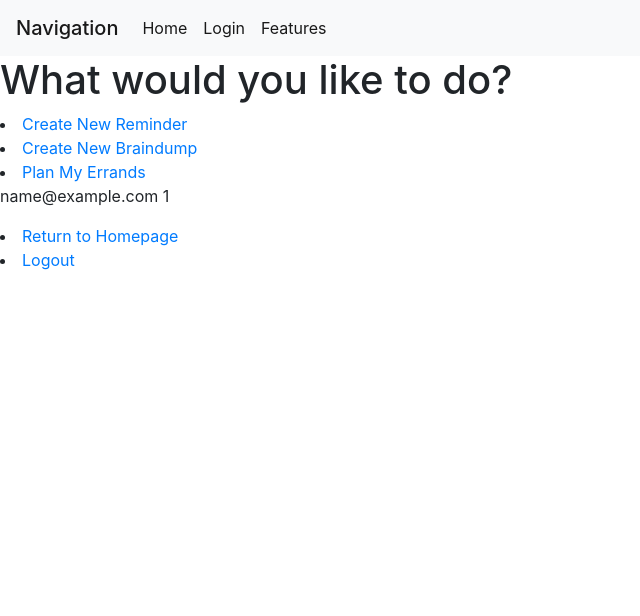
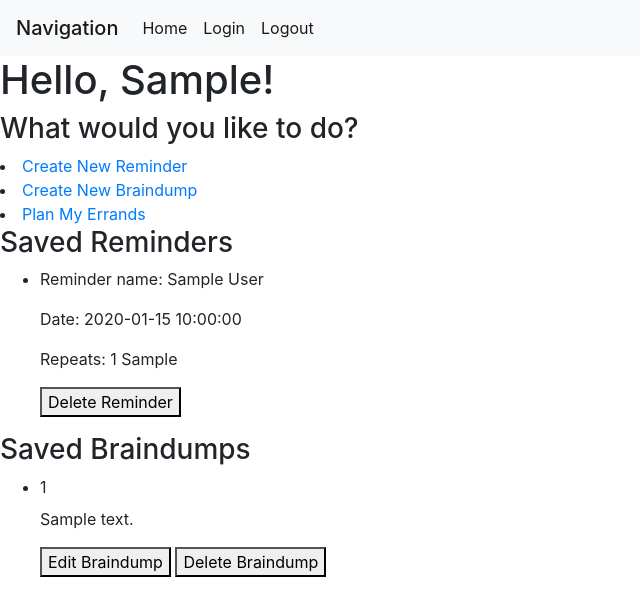
Before and after one commit to alexray113/Get-Organized-App, a Flask app: page /users/1 in a window 1280 px wide. Shown: the top 616 px of the page, without its empty margins (0-640 px from the left). Run offline with Flask 2, Linux system fonts and the light colour scheme; tables that the repository leaves empty hold one stand-in row (values such as "Sample post"); some libraries are stand-ins or nearby versions.

Commit message:
finished edit/delete buttons

```diff
--- a/model.py
+++ b/model.py
@@ -44,6 +44,7 @@ class User_reminder(db.Model):
 
     ur_id = db.Column(db.Integer, autoincrement=True, primary_key=True)
     reminder_id = db.Column(db.Integer, db.ForeignKey('reminder.reminder_id'))
+    reminder_name = db.Column(db.String(50))
     user_id = db.Column(db.Integer, db.ForeignKey("users.user_id"))
     reminder_date = db.Column(db.DateTime)
     reminder_frequency = db.Column(db.Integer)
--- a/server.py
+++ b/server.py
@@ -1,7 +1,8 @@
 """Server for movie ratings app."""
 
 from flask import (Flask, render_template, request, flash, session,
-                   redirect)
+                   redirect, jsonify)
+
 from model import connect_to_db, db
 import crud
 
@@ -18,51 +19,69 @@ def view_homepage():
 # renders homepage.html template
     return render_template('homepage.html')
 
-# app route to homepage
+# app route to errands page
 @app.route("/maps")
 def view_map():
     """Load the homepage."""
-# renders homepage.html template
+# renders maps.html template
     return render_template('maps.html')
 
+# app route to login page
 @app.route('/user_login')
 def display_login():
     """Display Login Page."""
-
+# renders user_login.html template
     return render_template('user_login.html')
 
+# app route to braindumps page
 @app.route('/braindump')
 def display_braindump():
     """Displays braindump page"""
-
+# renders braindump.html template
     return render_template('braindump.html')
 
+# app route to reminders page
 @app.route('/reminders')
 def display_reminders():
     """Displays reminders page"""
-
+# renders reminders.html template
     return render_template('reminders.html')
 
+# app route to return to user dashboard from maps, braindumps, and reminders page
 @app.route('/dashboard')
 def display_user_profile():
     """Returns to dashboard of user in session"""
-
+# retrieves user info from session to stay logged in
     user_id = session['user_id']
     user_email = session['email']
+    user_fname = session['fname']
+# redirects back to user dashboard
+    return redirect(f'/users/{user_id}')
 
-    return render_template("user_profile.html", user_email=user_email, user_id=user_id)
-
+# app route to display user dashboard page
 @app.route('/users/<user_id>')
 def show_user(user_id):
     """Display user profile page"""
     # saves user object to get_user_by_id by using crud.py function to query
     # user database
     user_object = crud.get_user_by_id(user_id)
+    # pulls user email, id, and first name from user object
     user_email = user_object.email
     user_id = user_object.user_id
-    # renders user_profile.html template and passes user object (get_user_by_id) to
-    # html jinja template variable user
-    return render_template('user_profile.html', user_id=user_id, user_email=user_email)
+    user_fname = user_object.fname
+
+# make a list of all user reminders and add to list
+    user_reminders = crud.get_reminder_by_id(user_id)
+
+
+# make a list of all user braindumps and add to list
+    user_bds = crud.get_bd_by_id(user_id)
+
+
+    # renders user_profile.html template and passes user object info, reminder list,
+    # and bd list to jinja template variables
+    return render_template('user_profile.html', user_id=user_id, user_email=user_email, user_fname=user_fname, user_reminders=user_reminders, user_bds=user_bds)
+
 
 @app.route("/login", methods=['POST'])
 def login_user():
@@ -74,38 +93,42 @@ def login_user():
     # uses post request variable as argument for get_user_by email crud.py function
     # to query user database and save user_object to variable user object
     user_object = crud.get_user_by_email(user_email)
-    # saves user_object password to variable db_password
+    # saves user_object password, user id, email, and first name to variables
     db_password = user_object.password
-    # saves user_id from user_object to variable user_id
     user_id = user_object.user_id
     user_email = user_object.email
+    user_fname = user_object.fname
 
     if password == db_password:
-        # stores id in session and logs user in
+        # stores id in session and logs user in if input password matches
+        # database password
         session['user_id'] = user_id
         session['email'] = user_email
+        session['fname'] = user_fname
+
 
         # flashes statement indicating login successful
         flash("You have logged in successfully!")
-         # redirects to user profile page and flashes appropriate message
+         # redirects to user profile page
         return redirect(f'/users/{user_id}')
     else:
-        # flashes statement indicating login successful
+        # flashes statement indicating password is incorrect
         flash("Login password incorrect.")
 
     return render_template("user_login.html")
 
+# app route to log user out
 @app.route("/logout")
 def logout():
     """ Log out """
-
+    # clears session is user is logged in and flashes success message
     if "user_id" in session:
         session.clear()
         flash("You have been logged out successfully. Please come back soon!")
 
     return redirect("/")
 
-# app route to / using POST method
+# app route to create account page
 @app.route('/users', methods=['POST'])
 def user_sign_up():
     """Check if user email already in database, if not, create a new user profile."""
@@ -136,25 +159,15 @@ def user_sign_up():
         db.session.add(new_user)
         # commits new user to db and then flashes success message
         db.session.commit()
-        flash('Your account was created successfully! You may now login.')
+        flash('Your account was created successfully! You are now logged in.')
 
+    # pulls user id from user object and saves in session
     user_id = new_user.user_id
     session['user_id'] = user_id
 
 
-    # redirects to user profile upon completion and flashes appropriate message
+    # redirects to user profile when sign up is successful and flashes appropriate message
     return redirect(f'/users/{user_id}')
-
-#app route to /users
-@app.route('/users')
-def show_all_users():
-    """Display email address of each user with link to user profile"""
-    # returns list of all users and saves to all_users variable by calling
-    # return_all_users function in crud.py file
-    all_users = crud.return_all_users()
-    # renders users.html template and sends user list to all_users variable in users.html
-    # jinja template
-    return render_template('users.html', all_users=all_users)
 
 @app.route('/create_reminders', methods=["POST"])
 def create_reminder():
@@ -168,6 +181,7 @@ def create_reminder():
 
     reminder = crud.create_user_reminder(reminder_type,
                                         user_id,
+                                        reminder_name,
                                         reminder_dt,
                                         reminder_frequency,
                                         reminder_measure
@@ -181,19 +195,59 @@ def create_reminder():
 
 @app.route('/submit_bd', methods=["POST"])
 def create_bd():
-
+    # gets user id from session and pulls text from bd input form
     user_id = session['user_id']
     text_body = request.form.get("bd_content")
-
+    # calls crud function to store new braindump in database and saves to varialbe
     braindump = crud.create_braindump(user_id, text_body)
 
-
+    # adds braindump to database
     db.session.add(braindump)
     db.session.commit()
 
 
     return redirect('/braindump')
 
+# allows user to delete reminders
+@app.route("/delete-reminder", methods=['POST'])
+def delete_reminder():
+
+    reminder_id = int(request.json.get("btn_id"))
+    delete_reminder = crud.delete_reminder(reminder_id)
+
+
+    return delete_reminder
+
+#allows user to edit braindump
+@app.route("/edit-braindump", methods=['POST'])
+def edit_bds():
+
+    bd_id = request.form.get("bd_id")
+    bd_object = crud.return_bd_by_id(bd_id)
+    bd_text = bd_object.text_body
+
+    return render_template("saved_braindumps.html", bd_text=bd_text, bd_id=bd_id)
+
+@app.route("/update-bd", methods=['POST'])
+def update_bds():
+    user_id = session['user_id']
+    text_body = request.form.get("edit-bd-text")
+    bd_id = int(request.form.get("bd_id"))
+
+    updated_bd = crud.update_bd_by_id(bd_id, text_body)
+
+    return redirect(f'/users/{user_id}')
+
+
+
+@app.route("/delete-braindumps", methods=['POST'])
+def delete_bds():
+
+    bd_id = int(request.json.get("bd_btn_id"))
+    print(type(bd_id))
+    delete_braindump = crud.delete_bd(bd_id)
+
+    return delete_braindump
 
 
 
--- a/static/js/app.js
+++ b/static/js/app.js
@@ -1,101 +1,55 @@
-// const bdForm = document.querySelector('#bd-form');
-// const reminderForm = document.querySelector("#reminder-form");
-// const textArea = document.querySelector("textarea");
-// const bdMain = document.querySelector("#bd-main");
-// const reminderMain = document.querySelector("#reminder-main");
-// const bdUl = document.querySelector("#bd-ul-list");
-// const reminderUl = document.querySelector("#reminder-ul-list");
-// const reminderValues = document.querySelectorAll(".reminder-value");
+// delete reminders
+const deleteBtns = document.querySelectorAll(".delete-reminder");
+
+for (const rBtn of deleteBtns) {
+    rBtn.addEventListener('click', (evt) => {
+        evt.preventDefault();
+        console.log(typeof rBtn)
+
+        fetch('/delete-reminder', {
+            method: "POST",
+            body: JSON.stringify({'btn_id': rBtn.id}),
+            headers: {
+                'Content-Type': 'application/json'
+                    },
+        })
+
+        .then((response) => {console.log(response)
+            return response
+        })
+        .then((responseJson) => {
+            document.querySelector(`#delete${rBtn.id}`).remove();
+            console.log(responseJson);
+        })
 
 
-// // create li for brain dumps
-// function createBdLi() {
-//     const li = document.createElement('li');
-//     const span = document.createElement('span');
-//     span.textContent = textArea.value;
-//     const editBtn = document.createElement('button');
-//     editBtn.textContent = 'edit';
-//     const removeBtn = document.createElement('button');
-//     removeBtn.textContent = 'remove';
 
-//     li.appendChild(span);
-//     li.appendChild(editBtn);
-//     li.appendChild(removeBtn);
+    });
+};
 
-//     return li;
+const deleteBdBtns = document.querySelectorAll(".delete-bd");
 
-// }
+for (const btn of deleteBdBtns) {
+    btn.addEventListener('click', (evt) => {
+        evt.preventDefault();
 
-// // // create li for reminders
-// // function createReminderLi() {
-// //     const rValues = []
-// //     const li = document.createElement('li');
-// //     const span = document.createElement('span');
-// //     for (const i = 0; i <= reminderValues.length - 1; i++) {
-// //         rValues.push(reminderValues[i].textContent)
-// //     }
-// //     span.textContent = rValues;
-// //     const editBtn = document.createElement('button');
-// //     editBtn.textContent = 'edit';
-// //     const removeBtn = document.createElement('button');
-// //     removeBtn.textContent = 'remove';
+        fetch('/delete-braindumps', {
+            method: "POST",
+            body: JSON.stringify({'bd_btn_id': btn.id}),
+            headers: {
+                'Content-Type': 'application/json'
+                    },
+        })
 
-// //     li.appendChild(span);
-// //     li.appendChild(editBtn);
-// //     li.appendChild(removeBtn);
+        .then((response) => {console.log(response)
+            return response
+        })
+        .then((responseJson) => {
+            document.querySelector(`#delete${btn.id}`).remove();
+            console.log(responseJson);
+        })
 
-// //     return li;
 
-// // }
 
-// bdForm.addEventListener('submit', (evt) => {
-//     evt.preventDefault();
-
-//     const li = createBdLi();
-
-//     if(textArea.value === "") {
-//         alert("Please enter text before submitting!");
-//     } else {
-//         bdUl.appendChild(li);
-//     }
-// });
-
-// reminderForm.addEventListener('submit', (evt) => {
-//     evt.preventDefault();
-
-//     const li = createReminderLi();
-
-//     if(reminderValues === []) {
-//         alert("Please enter text before submitting!");
-//     } else {
-//         reminderUl.appendChild(li);
-//     }
-// });
-
-// // button actions
-
-// bdUl.addEventListener('click', (evt) => {
-//     if(evt.target.tagName==='BUTTON') {
-//         const button = evt.target;
-//         const li = button.parentNode;
-//         const ul = li.parentNode;
-//         if(button.textContent === 'remove') {
-//             ul.removeChild(li);
-//         } else if(button.textContent === 'edit') {
-//             const span = li.firstElementChild;
-//             const text = document.createElement('textarea');
-//             text.value = span.textContent;
-//             li.insertBefore(text, span);
-//             li.removeChild(span);
-//             button.textContent = 'save';
-//         } else if(button.textContent === 'save') {
-//             const text = li.firstElementChild;
-//             const span = document.createElement('span');
-//             span.textContent = text.value;
-//             li.insertBefore(span, text);
-//             li.removeChild(text);
-//             button.textContent = 'edit';
-//         }
-//     }
-
-// });
+    });
+}
--- a/static/styles.css
+++ b/static/styles.css
@@ -26,9 +26,8 @@
 
 
 #map {
-    width: 500px;
-    height: 500px;
-    background-color: red;
+    width: 700px;
+    height: 700px;
 }
 
 html, body {
--- a/templates/base.html
+++ b/templates/base.html
@@ -57,8 +57,8 @@
             </li>
           </li>
             <li class="nav-item active">
-              <a href="#" class="nav-link disabled">
-                Features
+              <a href="/logout" class="nav-link active">
+                Logout
               </a>
             </li>
           </ul>
--- a/templates/braindump.html
+++ b/templates/braindump.html
@@ -18,10 +18,6 @@
                     <br>
                         <button type="submit" name="submit" value="submit">Submit</button>
                     </form>
-                    <header id="header">
-                        <h2>Past Brain Dumps</h2>
-                    </header>
-                    <ul id="bd-ul-list" ></ul>
                 </main>
             </div>
         </div>
--- a/templates/user_profile.html
+++ b/templates/user_profile.html
@@ -1,23 +1,45 @@
 {% extends 'base.html' %}
 
 {% block title %}User Dashboard{% endblock %}
+{% block head %}
+{% endblock %}
+
 
 {% block body %}
-<h1>What would you like to do?</h1>
 
+<h1>Hello, {{user_fname}}!</h1>
+<h3>What would you like to do?</h3>
 <li><a href="/reminders">Create New Reminder</a></li>
 <li><a href="/braindump">Create New Braindump</a></li>
 <li><a href="/maps">Plan My Errands</a></li>
 
 
-<p>
-  {{ user_email }}
-  {{ user_id }}
-</p>
+<h3>Saved Reminders</h3>
+        <ul>
+          {% for reminder in user_reminders %}
+          <li id="delete{{ reminder.ur_id }}">
+              <p>Reminder name: {{ reminder.reminder_name}}</p>
+              <p>Date: {{reminder.reminder_date}}</p>
+              <p>Repeats: {{reminder.reminder_frequency}} {{reminder.reminder_measure}}</p>
+              <input type="hidden" name="reminder_id" value="{{ reminder.ur_id}}"></input>
+              <button type="button" id="{{ reminder.ur_id }}" class="delete-reminder">Delete Reminder</button>
+          </li>
+          {% endfor %}
+        </ul>
 
-<li><a href="/">Return to Homepage</a></li>
-</li>
-<li><a href="/logout">Logout</a>
-</li>
-
+<h3>Saved Braindumps</h3>
+<ul>
+  {% for bd in user_bds %}
+  <form action="/edit-braindump", method="POST">
+  <li id="delete{{ bd.bd_id }}" id="bd-li">
+      <label>{{ bd.bd_id }}</label>
+      <p id="{{ bd.bd_id }}" class="bd-text">{{bd.text_body}}</p>
+      <input type="hidden" id="bd_id" name="bd_id" value="{{ bd.bd_id}}"></input>
+      <button type="submit">Edit Braindump</button>
+      <button class="delete-bd" id="{{ bd.bd_id }}" type="button">Delete Braindump</button>
+     </li>
+    </form>
+  {% endfor %}
+</ul>
+<script type="text/javascript" src="/static/js/app.js"></script>
 {% endblock %}
```
Also changed, not shown: crud.py (+48 -3 lines), static/js/maps.js (+93 -100 lines), templates/maps.html (+2 -5 lines), templates/saved_braindumps.html (added, +21 -0 lines), templates/users.html (deleted, +0 -15 lines).
